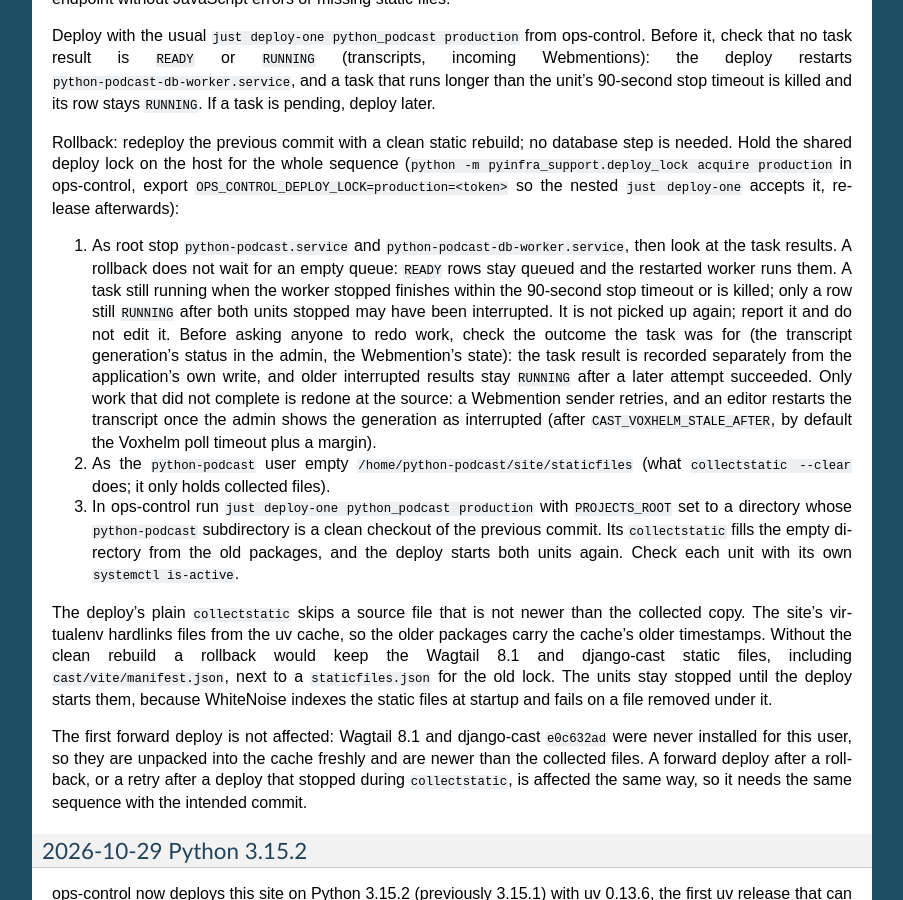
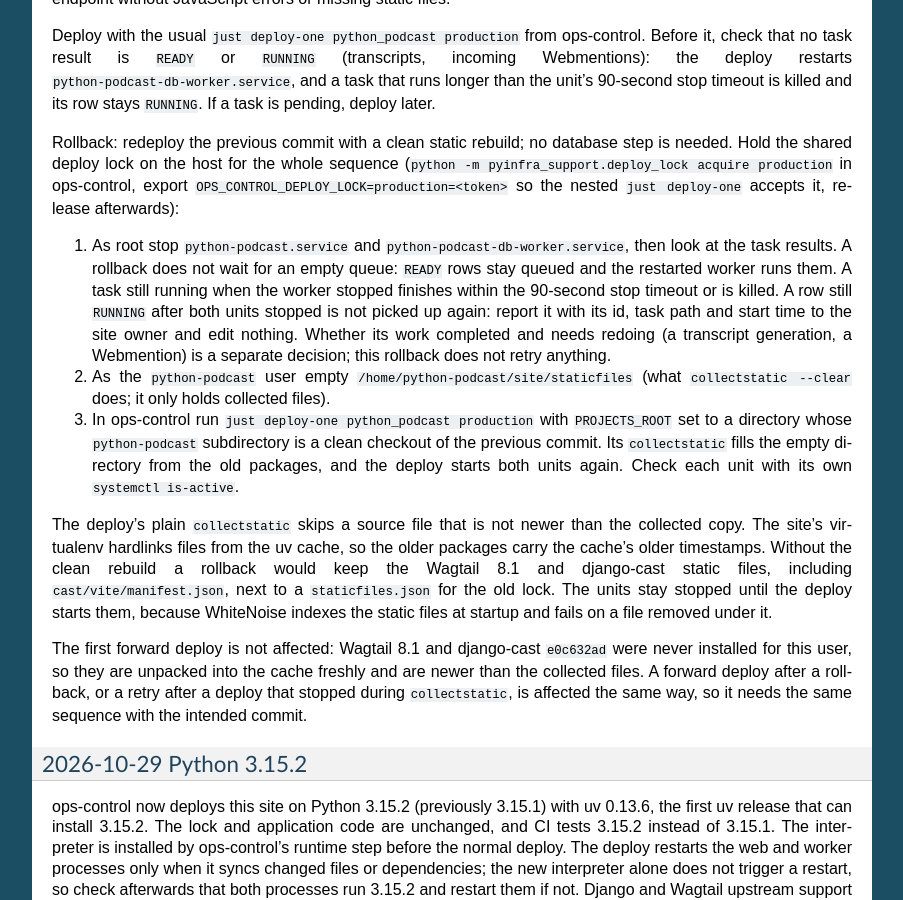
Before and after one commit to ephes/python-podcast, a Sphinx documentation site: the page built from docs/deploy.rst, in a window 1280 px wide and 900 px high, scrolled down 2431 px. Shown: the whole window, without its empty margins (198-1101 px from the left). Built offline with Sphinx 7.4.7, drawn with Linux system fonts in a browser that asks for light colours.

Commit message:
Leave interrupted task recovery to the site owner after a rollback

```diff
--- a/docs/deploy.rst
+++ b/docs/deploy.rst
@@ -160,18 +160,12 @@ nested ``just deploy-one`` accepts it, release afterwards):
    ``python-podcast-db-worker.service``, then look at the task results. A
    rollback does not wait for an empty queue: ``READY`` rows stay queued and
    the restarted worker runs them. A task still running when the worker
-   stopped finishes within the 90-second stop timeout or is killed; only a
-   row still ``RUNNING`` after both units stopped may have been interrupted.
-   It is not picked up again; report it and do not edit it. Before asking
-   anyone to redo work, check the outcome the task was for (the transcript
-   generation's status in the admin, the Webmention's state): the task result
-   is recorded separately from the application's own write, and older
-   interrupted results stay ``RUNNING`` after a later attempt succeeded. Only
-   work that did not complete is redone at the source: a Webmention sender
-   retries, and an editor restarts the transcript
-   once the admin shows the generation as interrupted (after
-   ``CAST_VOXHELM_STALE_AFTER``, by default the Voxhelm poll timeout plus a
-   margin).
+   stopped finishes within the 90-second stop timeout or is killed. A row
+   still ``RUNNING`` after both units stopped is not picked up again: report
+   it with its id, task path and start time to the site owner and edit
+   nothing. Whether its work completed and needs redoing (a transcript
+   generation, a Webmention) is a separate decision; this rollback does not
+   retry anything.
 2. As the ``python-podcast`` user empty
    ``/home/python-podcast/site/staticfiles`` (what ``collectstatic --clear``
    does; it only holds collected files).
```
